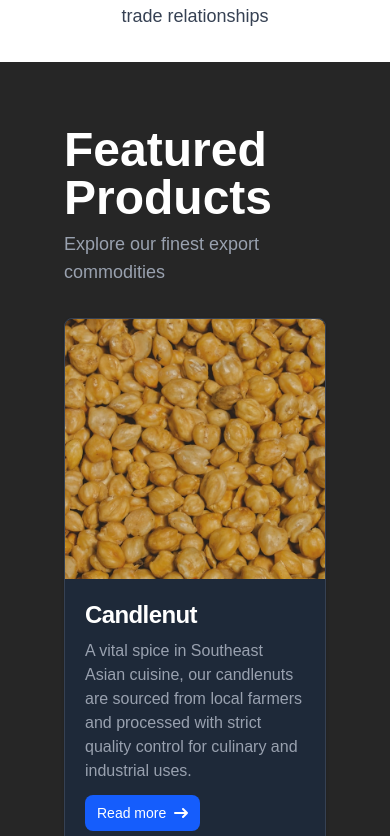
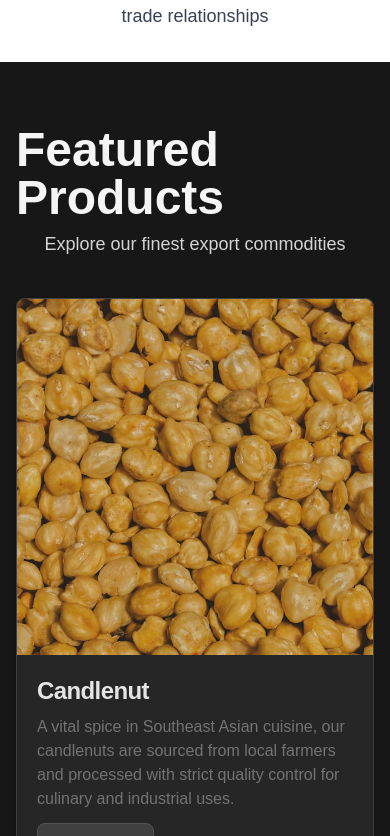
Before and after one commit to ganimalqudhaifi/freelance-sudeci-exportir-indonesia, a Next.js app: page / in a window 390 px wide. Shown: the part 1228-2064 px from the top of the page. Built offline with nearby package versions, Linux system fonts and the light colour scheme.

Commit message:
Update button color and responsive behavior in products section

```diff
--- a/src/app/product-section.tsx
+++ b/src/app/product-section.tsx
@@ -4,11 +4,11 @@ import products from "@/data/products.json";
 export default function ProductSection() {
   return (
     <section
-      className="p-16 flex flex-col items-center bg-neutral-800 border-gray-700"
+      className="px-4 md:px-16 py-16 flex flex-col items-center bg-neutral-900 border-gray-700"
       id="products"
     >
-      <h2 className="font-bold text-5xl text-white">Featured Products</h2>
-      <p className="pt-2 pb-8 text-lg text-gray-400">
+      <h2 className="font-bold text-5xl text-neutral-100">Featured Products</h2>
+      <p className="pt-2 pb-10 md:pb-8 text-lg text-neutral-300">
         Explore our finest export commodities
       </p>
       <ProductList products={products} lang="en" />
--- a/src/components/product-list.tsx
+++ b/src/components/product-list.tsx
@@ -27,7 +27,7 @@ const ProductList: React.FC<Props> = ({ products, lang = "en" }) => {
     <div className="grid grid-cols-1 sm:grid-cols-2 lg:grid-cols-4 gap-8 place-content-center">
       {products.map((product) => (
         <div
-          className="max-w-sm flex flex-col border rounded-lg shadow-sm hover:shadow-xl transition-shadow duration-300 ease-in-out group bg-gray-800 border-gray-700"
+          className="max-w-sm flex flex-col border rounded-lg shadow-sm hover:shadow-xl transition-shadow duration-300 ease-in-out group bg-neutral-800 border-neutral-700"
           key={product.id}
         >
           <a href="#">
@@ -43,16 +43,16 @@ const ProductList: React.FC<Props> = ({ products, lang = "en" }) => {
           </a>
           <div className="p-5 flex flex-col flex-1">
             <a href="#">
-              <h5 className="mb-2 text-2xl font-bold tracking-tight text-white">
+              <h5 className="mb-2 text-2xl font-bold tracking-tight text-neutral-200">
                 {product.name[lang]}
               </h5>
             </a>
-            <p className="mb-3 font-normal text-gray-400">
+            <p className="mb-3 font-normal text-neutral-500">
               {product.description[lang]}
             </p>
             <a
               href="#"
-              className="mt-auto w-fit inline-flex items-center px-3 py-2 text-sm font-medium text-center text-white  rounded-lg focus:ring-4 focus:outline-none  bg-blue-600 hover:bg-blue-700 focus:ring-blue-800"
+              className="mt-auto w-fit inline-flex items-center px-3 py-2 text-sm font-medium text-center text-neutral-400 rounded-lg focus:ring-4 focus:outline-none  bg-neutral-700 border border-neutral-600 hover:bg-neutral-600 hover:text-white focus:ring-neutral-800"
             >
               Read more
               <svg
```
